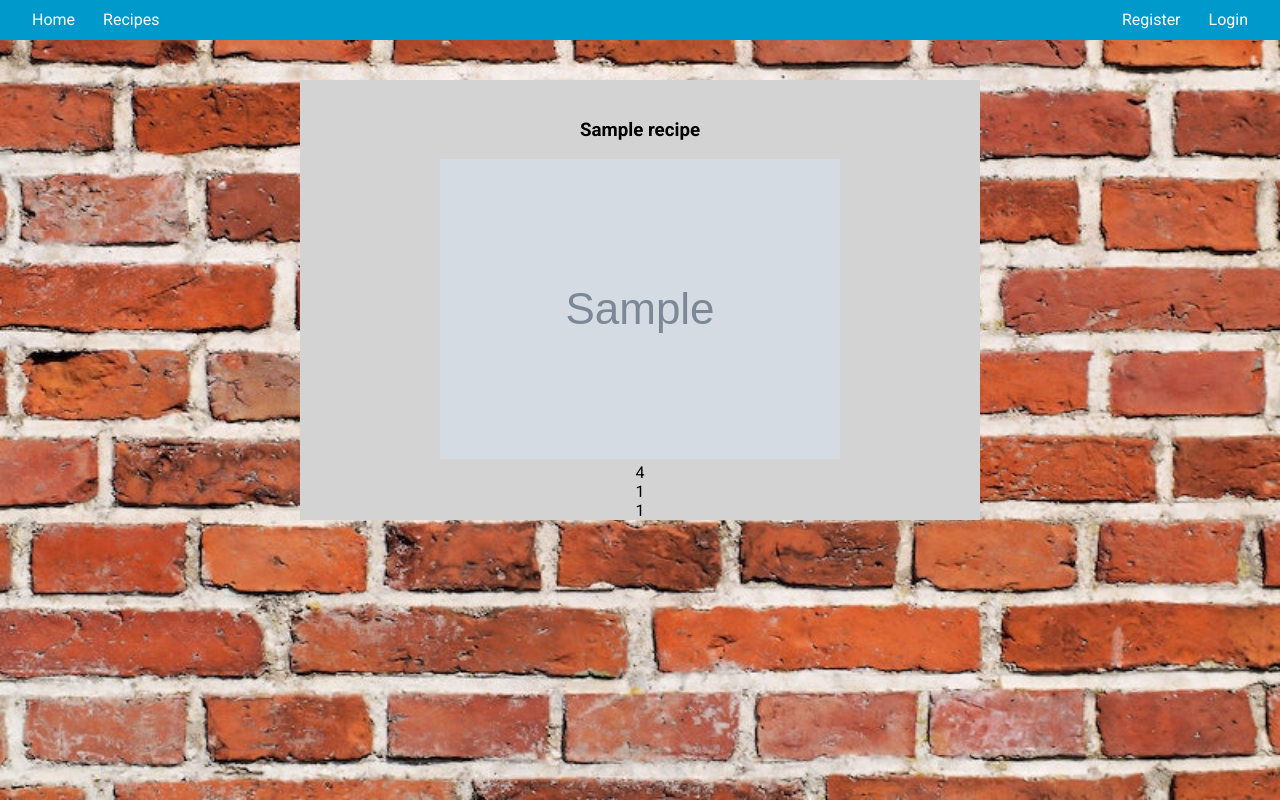
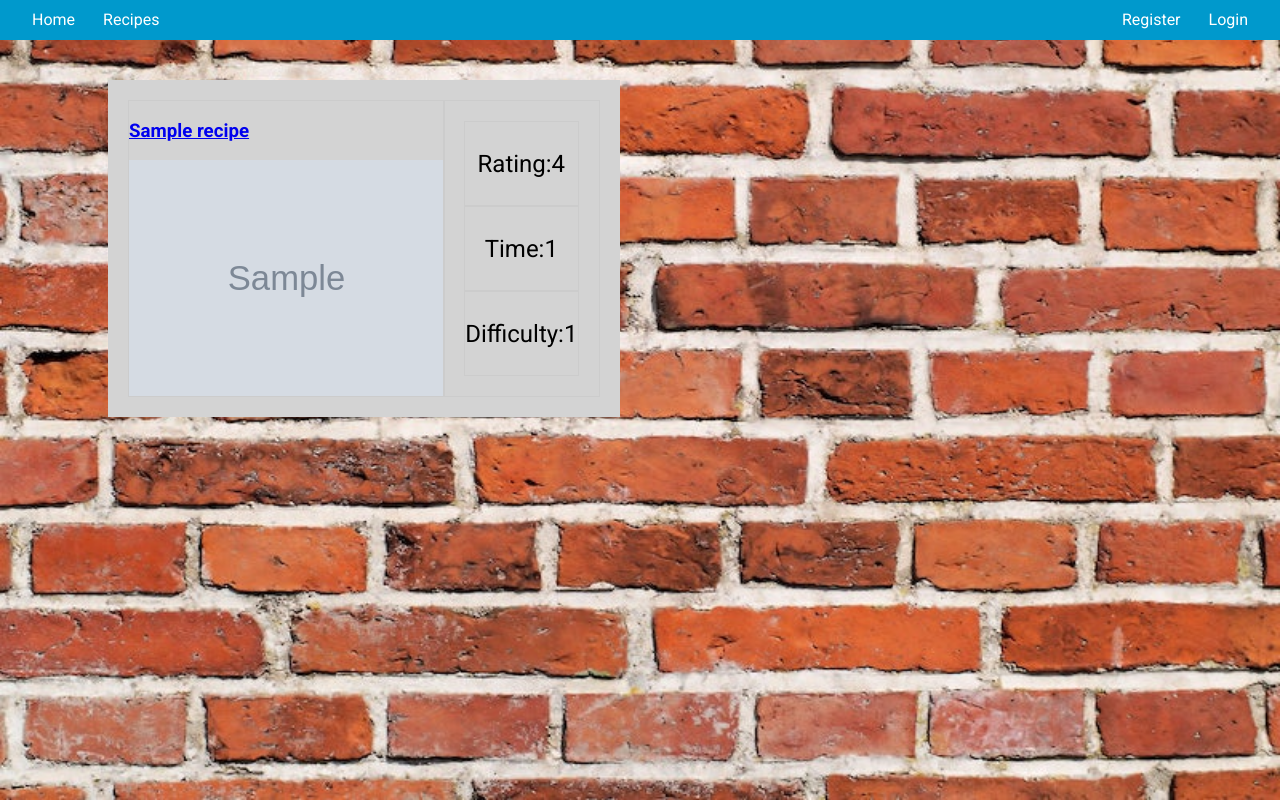
Before and after one commit to Happydeath97/cookplanner, a Django app: page /recipes/ in a window 1280 px wide. Run offline with Django 4.2, Linux system fonts and the light colour scheme; tables that the repository leaves empty hold one stand-in row (values such as "Sample post"); grey boxes marked "Sample" are stand-in pictures.

Commit message:
better grafical content in recipes

```diff
--- a/webapp/cookplanner_app/templates/recipes.html
+++ b/webapp/cookplanner_app/templates/recipes.html
@@ -16,22 +16,32 @@
         <div class="left-container">
             <div class="food-name">
                 <h3>
-                    {{ recipe.name }}
+                    <a href="{% url 'recipe' recipe.id %}">{{ recipe.name }}</a>
                 </h3>
             </div>
             <div class="food-picture">
+
                 {% if recipe.image %}
-                    <img  src="{% static recipe.image %}" alt="My image">
+                    <img class="food-img" src="{% static recipe.image %}" alt="My image">
                 {% else %}
-                    <img  src="{% static 'images/notavailable.png' %}" alt="My image">
+                    <img class="food-img"  src="{% static 'images/No_image_available.svg.webp' %}" alt="My image">
                 {% endif %}
 
             </div>
         </div>
         <div class="right-container">
-            <div>{{ recipe.rating }}</div>
-            <div>{{ recipe.cook_time }}</div>
-            <div>{{ recipe.difficulty }}</div>
+            <div class="rating">
+                <div>Rating:</div>
+                <div>{{ recipe.rating }}</div>
+            </div>
+            <div class="time">
+                <div>Time:</div>
+                <div>{{ recipe.cook_time }}</div>
+            </div>
+            <div class="difficulty">
+                <div>Difficulty:</div>
+                <div>{{ recipe.difficulty }}</div>
+            </div>
         </div>
     </div>
 {% endfor %}
--- a/webapp/static/css/layout.css
+++ b/webapp/static/css/layout.css
@@ -17,6 +17,7 @@ body {
     padding: 20px;
 }
 #menu {
+    z-index: 999;
     position: fixed;
     top: 0;
     left: 0;
--- a/webapp/static/css/recipes.css
+++ b/webapp/static/css/recipes.css
@@ -24,30 +24,71 @@ tr:nth-child(even) {
 tr:hover {
     background-color: #d2d2d2;
 }
-
+main {
+}
 .parent-container {
-    display: flex;
+    /*display: flex;
     flex-direction: column;
     align-items: center;
-    justify-content: center;
+    justify-content: center;*/
+    width: 80dvw;
+    display: grid;
+    grid-template-columns: repeat(auto-fill, minmax(300px, 1fr)); /* Adjust the minmax values as needed */
+    gap: 20px; /* Adjust the gap between grid items as needed */
+    column-gap: 80px;
+    justify-items: center;
+    position: relative;
+    left: 50%; /* Move the div 50% to the right initially */
+    transform: translateX(-50%);
 }
 .food-container {
-    width: 50dvw; /* Adjust the width as needed */
-    height: 50dvh; /* Adjust the height as needed */
+    width: 100%;/* 50dvw; Adjust the width as needed */
+    height: auto; /* Adjust the height as needed */
     background-color: lightgray;
     text-align: center;
     padding: 20px;
     margin: 10px 0; /* Add some vertical spacing between the .centered-div elements */
+    display: grid;
+    grid-template-columns: 2fr 1fr; /* Split into two equal columns */
 }
 .left-container {
-
+    border: 1px solid #ccc;
+    overflow: hidden;
+    width: 100%;
+    display: flex;
+    flex-direction: column;
 }
 .food-name {
-
+    font-size: 1em;
+    text-align: left;
 }
 .food-picture {
-
+  flex: 1; /* Expand to fill remaining space in the container */
+  display: flex;
+  flex-direction: column;
+}
+.food-picture img {
+  max-width: 100%;
+  max-height: 100%;
+  object-fit: contain;
+  margin-top: auto; /* Push the image to the bottom */
 }
 .right-container {
-
+    padding: 20px;
+    border: 1px solid #ccc;
+    display: flex;
+    flex-direction: column;
 }
+.rating, .time, .difficulty {
+    flex: 1;
+    border: 1px solid #ccc;
+    display: flex;
+    justify-content: center;
+    align-items: center;
+    font-size: 1.5em;
+}
+@media (max-width: 768px) {
+    .parent-container {
+        grid-template-columns: 1fr; /* Display a single column on mobile */
+    }
+}
```
Also changed, not shown: webapp/static/images/No_image_available.svg.webp (added).
